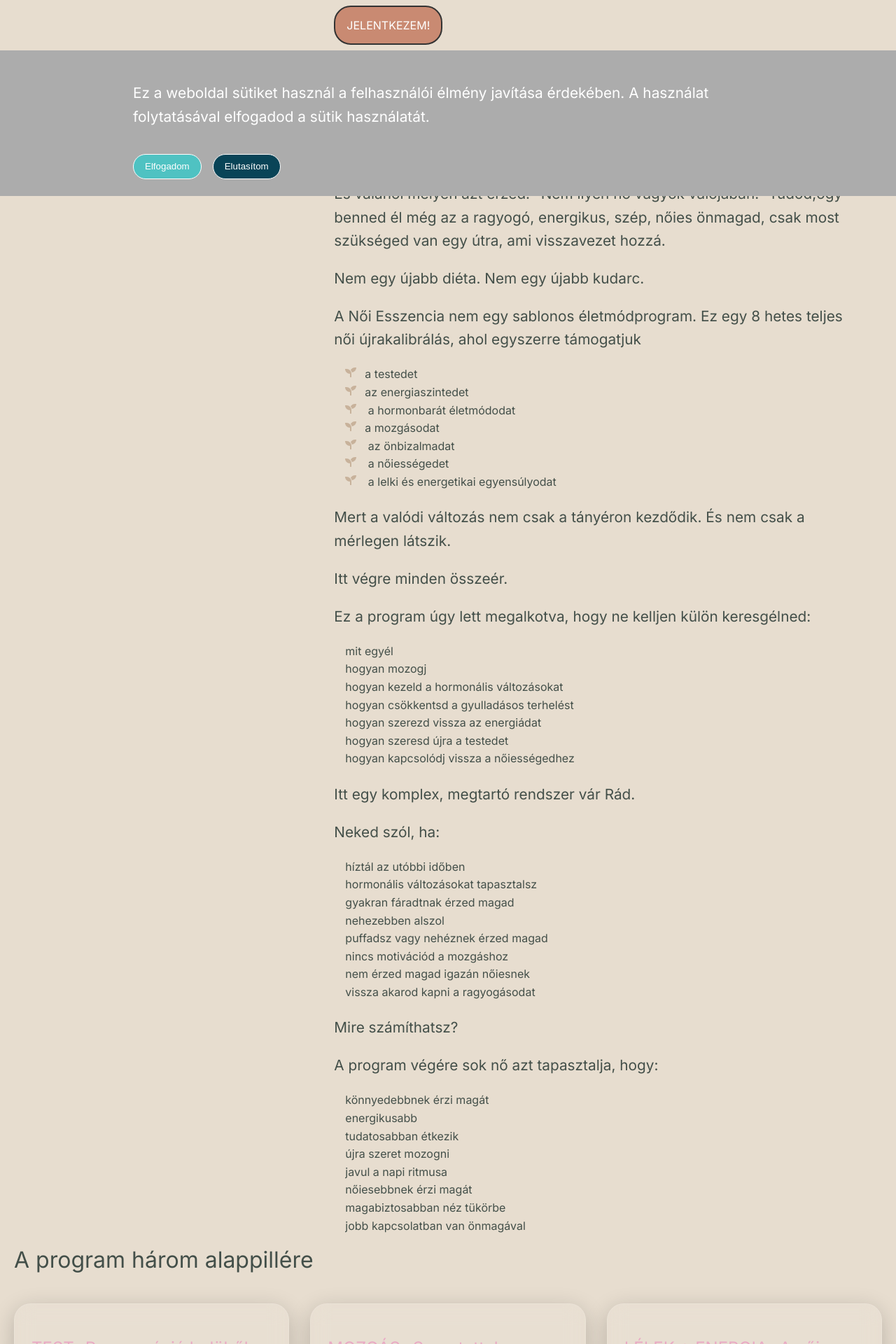
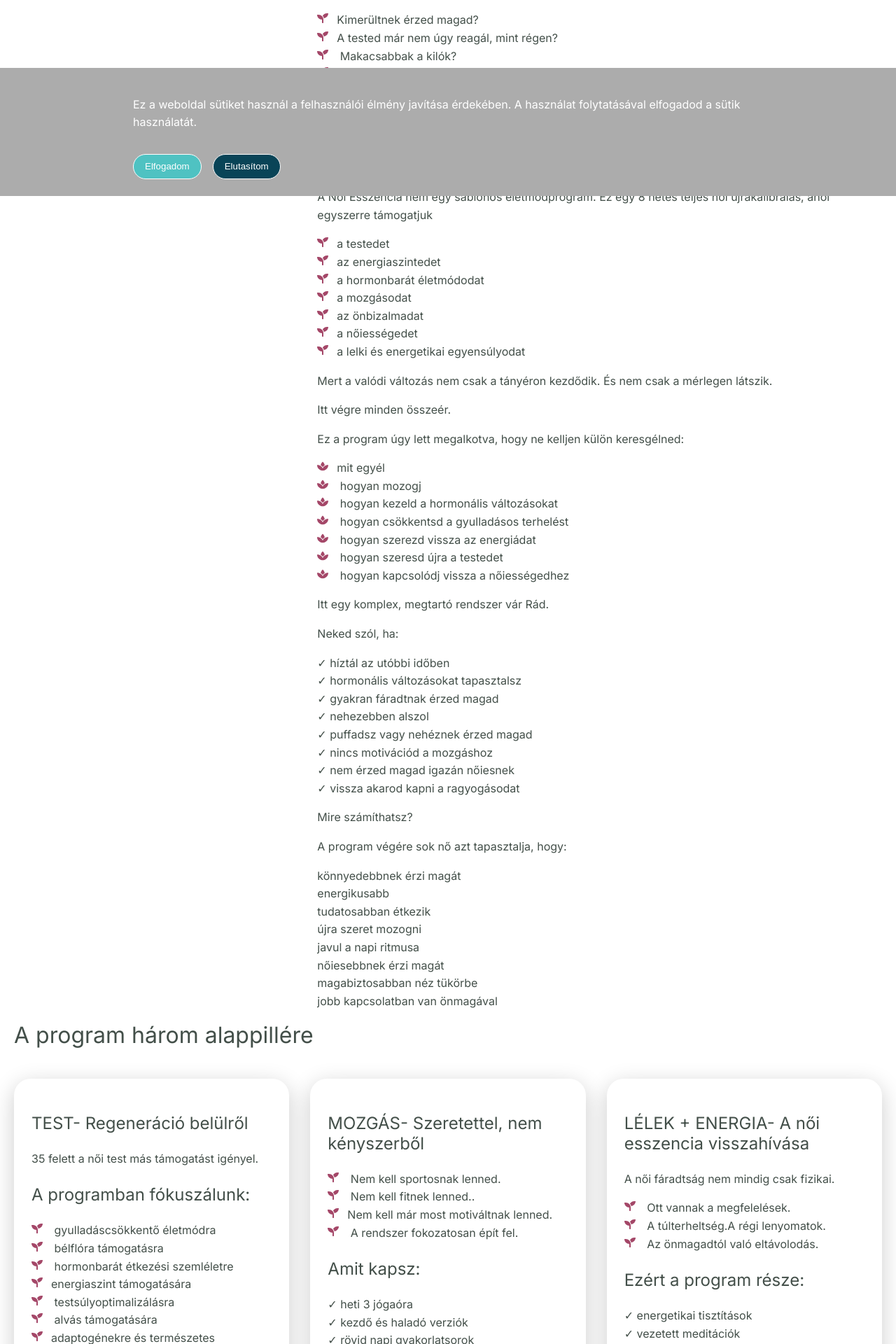
Before and after one commit to FlowWolfKft/KrisztinaZsovar, a React (Vite) app: page / in a window 1280 px wide. Shown: the part 520-2440 px from the top of the page at 70% size. Built offline with nearby package versions, Linux system fonts and the light colour scheme.

Commit message:
FAQ, About, Footer, Privacy oldalak kialakítása, css

```diff
--- a/src/App.jsx
+++ b/src/App.jsx
@@ -4,6 +4,8 @@ import { useEffect } from "react";
 import Layout from "./layout/Layout";
 import Home from "./pages/Home";
 import CookieBanner from "./components/CookieBanner";
+import About from "./components/About";
+import Privacy from "./components/Privacy";
 import ScrollToHash from "./components/ScrollToHash";
 import React from "react";
 
@@ -15,6 +17,8 @@ function App() {
       <Routes>
         <Route path="/" element={<Layout />}>
           <Route index element={<Home />} />
+          <Route path="about" element={<About />} />
+          <Route path="privacy" element={<Privacy />} />
         </Route>
       </Routes>
     </>
--- a/src/components/Description.jsx
+++ b/src/components/Description.jsx
@@ -1,6 +1,12 @@
 import React from "react";
 import { Link } from "react-router-dom";
-import { FaSeedling } from "react-icons/fa";
+import {
+  FaSpa,
+  FaBatteryHalf,
+  FaRegHeart,
+  FaSeedling,
+  FaUsers,
+} from "react-icons/fa";
 
 function Description() {
   return (
@@ -52,19 +58,20 @@ function Description() {
               az energiaszintedet
             </li>
             <li>
-              <FaSeedling className="icon" /> a hormonbarát életmódodat
+              <FaSeedling className="icon" />a hormonbarát életmódodat
             </li>
             <li>
               <FaSeedling className="icon" />a mozgásodat
             </li>{" "}
             <li>
-              <FaSeedling className="icon" /> az önbizalmadat
+              <FaSeedling className="icon" />
+              az önbizalmadat
             </li>{" "}
             <li>
-              <FaSeedling className="icon" /> a nőiességedet
+              <FaSeedling className="icon" />a nőiességedet
             </li>{" "}
             <li>
-              <FaSeedling className="icon" /> a lelki és energetikai
+              <FaSeedling className="icon" />a lelki és energetikai
               egyensúlyodat
             </li>
           </ul>
@@ -78,25 +85,46 @@ function Description() {
             Ez a program úgy lett megalkotva, hogy ne kelljen külön keresgélned:
           </p>
           <ul>
-            <li> mit egyél</li>
-            <li> hogyan mozogj</li>
-            <li> hogyan kezeld a hormonális változásokat</li>
-            <li> hogyan csökkentsd a gyulladásos terhelést</li>
-            <li> hogyan szerezd vissza az energiádat</li>
-            <li> hogyan szeresd újra a testedet</li>
-            <li> hogyan kapcsolódj vissza a nőiességedhez</li>
+            <li>
+              <FaSpa className="icon" />
+              mit egyél
+            </li>
+            <li>
+              <FaSpa className="icon" /> hogyan mozogj
+            </li>
+            <li>
+              {" "}
+              <FaSpa className="icon" /> hogyan kezeld a hormonális változásokat
+            </li>
+            <li>
+              {" "}
+              <FaSpa className="icon" /> hogyan csökkentsd a gyulladásos
+              terhelést
+            </li>
+            <li>
+              <FaSpa className="icon" /> hogyan szerezd vissza az energiádat
+            </li>
+            <li>
+              {" "}
+              <FaSpa className="icon" /> hogyan szeresd újra a testedet
+            </li>
+            <li>
+              {" "}
+              <FaSpa className="icon" /> hogyan kapcsolódj vissza a
+              nőiességedhez
+            </li>
           </ul>
           <p>Itt egy komplex, megtartó rendszer vár Rád.</p>
           <p>Neked szól, ha:</p>
           <ul>
-            <li> híztál az utóbbi időben</li>
-            <li> hormonális változásokat tapasztalsz</li>
-            <li> gyakran fáradtnak érzed magad</li>
-            <li> nehezebben alszol</li>
-            <li> puffadsz vagy nehéznek érzed magad</li>
-            <li> nincs motivációd a mozgáshoz</li>
-            <li> nem érzed magad igazán nőiesnek</li>
-            <li> vissza akarod kapni a ragyogásodat</li>
+            <li>✓ híztál az utóbbi időben</li>
+            <li>✓ hormonális változásokat tapasztalsz</li>
+            <li>✓ gyakran fáradtnak érzed magad</li>
+            <li>✓ nehezebben alszol</li>
+            <li>✓ puffadsz vagy nehéznek érzed magad</li>
+            <li>✓ nincs motivációd a mozgáshoz</li>
+            <li>✓ nem érzed magad igazán nőiesnek</li>
+            <li>✓ vissza akarod kapni a ragyogásodat</li>
           </ul>
           <p>Mire számíthatsz?</p>
           <p>A program végére sok nő azt tapasztalja, hogy:</p>
@@ -125,13 +153,30 @@ function Description() {
                 <h3>A programban fókuszálunk:</h3>
 
                 <ul>
-                  <li>✓ gyulladáscsökkentő életmódra</li>
-                  <li>✓ bélflóra támogatásra</li>
-                  <li>✓ hormonbarát étkezési szemléletre</li>
-                  <li>✓ energiaszint támogatására</li>
-                  <li>✓ testsúlyoptimalizálásra</li>
-                  <li>✓ alvás támogatására</li>
-                  <li>✓ adaptogénekre és természetes támogatásra</li>
+                  <li>
+                    <FaSeedling className="icon" /> gyulladáscsökkentő életmódra
+                  </li>
+                  <li>
+                    <FaSeedling className="icon" /> bélflóra támogatásra
+                  </li>
+                  <li>
+                    <FaSeedling className="icon" /> hormonbarát étkezési
+                    szemléletre
+                  </li>
+                  <li>
+                    <FaSeedling className="icon" />
+                    energiaszint támogatására
+                  </li>
+                  <li>
+                    <FaSeedling className="icon" /> testsúlyoptimalizálásra
+                  </li>
+                  <li>
+                    <FaSeedling className="icon" /> alvás támogatására
+                  </li>
+                  <li>
+                    <FaSeedling className="icon" />
+                    adaptogénekre és természetes támogatásra
+                  </li>
                 </ul>
               </div>
 
--- /dev/null
+++ b/src/components/FAQ.jsx
@@ -0,0 +1,60 @@
+import React from "react";
+import { useState } from "react";
+import { Link } from "react-router-dom";
+import { FaSeedling } from "react-icons/fa";
+
+function FAQ() {
+  const faqs = [
+    {
+      question: "Mi van, ha teljesen kezdő vagyok?",
+      answer:
+        "A programot úgy alakítottam ki, hogy minden szinten könnyen követhető legyen, akkor is, ha évek óta jógázol, akkor is, ha utoljára tesi órán mozogtál. A részvétel kortól és edzettségtől független.",
+    },
+    {
+      question: "Mi van, ha nincs időm?",
+      answer:
+        "A rendszer úgy lett kialakítva, hogy beépíthető legyen a való életbe.",
+    },
+    {
+      question: "Mi van, ha lemaradok az élőkről",
+      answer: "Minden visszanézhető, így, ha lemaradtál, könnyen pótolhatod.",
+    },
+    {
+      question: "Mi van, ha sosem jógáztam?",
+      answer:
+        "Semmi gond. Lesznek egyszerű, kezdő, 10 perces mozgások, amik elindítanak. ",
+    },
+    {
+      question: "Mi van, ha hormonálisan kibillentnek érzem magam?",
+      answer:
+        "A program egyik fő célja, hogy ezeket a diszkomfrotokat átdolgozzuk, a hormonális és lelki egyensúlyunkat megteremtsük.",
+    },
+  ];
+
+  const [openIndex, setOpenIndex] = useState(null);
+
+  return (
+    <section className="content-box faq-section">
+      <h2>Gyakori kérdések</h2>
+
+      {faqs.map((faq, index) => (
+        <div key={index} className="faq-item">
+          <button
+            className="faq-question"
+            onClick={() => setOpenIndex(openIndex === index ? null : index)}
+          >
+            <span>{faq.question}</span>
+            <span className="sign">{openIndex === index ? "−" : "+"}</span>
+          </button>
+
+          {openIndex === index && (
+            <div className="faq-answer">
+              <p>{faq.answer}</p>
+            </div>
+          )}
+        </div>
+      ))}
+    </section>
+  );
+}
+export default FAQ;
--- /dev/null
+++ b/src/components/FeedBack.jsx
@@ -0,0 +1,27 @@
+import React from "react";
+import { Link } from "react-router-dom";
+import { FaSeedling } from "react-icons/fa";
+
+function FeedBack() {
+  return (
+    <div className="content-box">
+      <h1>Vélemények, visszajelzések</h1>
+      <p>
+        „Ebben az elfogadó, megengedő, mégis kitartó közösségben nagyon élvezem
+        a folyamatot.”
+      </p>
+      <p> „Mekkora megtartó ereje van egy közösségnek.”</p>
+      <p>
+        „Annyira finom, őszinte, lágy és tele önszeretettel minden mozdulat.” -
+        Viktória
+      </p>
+      <p>„Újra rátaláltam a jógára általad.” - Mariann</p>
+      <p>„Imádok veled jógázni.”</p>
+      <p>
+        „A recept, amit megosztottál, isteni. Már többször elkészítettem.” -
+        Mariann
+      </p>
+    </div>
+  );
+}
+export default FeedBack;
--- a/src/components/NavBar.jsx
+++ b/src/components/NavBar.jsx
@@ -24,7 +24,7 @@ function Navbar() {
           <nav id="main-menu" className={isOpen ? "nyitva" : ""}>
             <ul>
               <li>
-                <Link to="/" onClick={() => setIsOpen(false)}>
+                <Link to="/About" onClick={() => setIsOpen(false)}>
                   Rólam
                 </Link>
               </li>
--- /dev/null
+++ b/src/components/Privacy.jsx
@@ -0,0 +1,11 @@
+import React from "react";
+import { Link } from "react-router-dom";
+import { FaSeedling } from "react-icons/fa";
+
+function Privacy() {
+  return (<h1>Ez itt az Adatkezlési</h1>
+
+
+
+  );}
+export default Privacy;
--- a/src/pages/Home.jsx
+++ b/src/pages/Home.jsx
@@ -3,6 +3,8 @@ import Hero from "../components/Hero";
 import Description from "../components/Description";
 import WhyCreate from "../components/WhyCreate";
 import Prices from "../components/Prices";
+import FAQ from "../components/FAQ";
+import FeedBack from "../components/FeedBack";
 function Home() {
   return (
     <>
@@ -10,6 +12,8 @@ function Home() {
       <Description></Description>
       <WhyCreate></WhyCreate>
       <Prices></Prices>
+      <FAQ></FAQ>
+      <FeedBack></FeedBack>
     </>
   );
 }
--- a/src/privacy.css
+++ b/src/privacy.css
@@ -22,9 +22,7 @@
 *:after {
   box-sizing: border-box;
 }
-h3 {
-  color: var(--pink);
-}
+
 #gdprcontent a {
   word-break: break-word;
 }
--- a/src/style.css
+++ b/src/style.css
@@ -13,6 +13,8 @@
   --medium-beige: #cbbba0;
   --soft-beige: #e7ddcf;
   --terrakotta: #c98a72;
+  --simply-red: #a44768;
+  --beige: #c8b29b;
   --radius: 0.5rem;
 }
 *,
@@ -43,7 +45,7 @@ body {
   font-family: "inter", sans-serif;
   overflow-x: hidden;
   color: var(--body-text);
-  background: var(--soft-beige);
+  background: white;
 }
 h1,
 h2,
@@ -71,7 +73,7 @@ h3 {
 }
 p {
   font-family: inter;
-  font-size: 1.3rem;
+  font-size: 1rem;
 
   line-height: 1.6;
 }
@@ -84,7 +86,7 @@ a:hover {
   color: var(--dark-beige);
 }
 .icon {
-  color: #c8b29b;
+  color: var(--simply-red);
   flex-shrink: 0;
   margin-right: 12px;
 }
@@ -103,6 +105,9 @@ a:hover {
 }
 .card:hover {
   transform: translateY(-8px);
+}
+ul {
+  padding-left: 0px;
 }
 /*.services-btn {
   display: inline-block;
@@ -129,13 +134,13 @@ ul li {
   line-height: 1.6rem;
 }
 
-.features {
+/*.features {
   list-style: none;
   padding: 0;
 }
 .features li {
   position: relative;
-  /* padding-left: 1.8rem; */
+  /* padding-left: 1.8rem;
   margin-bottom: 0.8rem;
 }
 .features li::before {
@@ -145,36 +150,34 @@ ul li {
   top: 0;
   color: #4fc2c2;
   font-weight: 700;
-}
+}*/
 /*#region Contact-Form */
 .contact-btn {
   display: inline-block;
-  padding: 1rem 1rem;
-  color: #fff;
-  background-color: var(--terrakotta);
+  padding: 0.6rem;
+  color: var(--title);
+  background-color: transparent;
   text-transform: uppercase;
-  border: 2px solid #333333;
+  border: 2px solid var(--medium-beige);
   border-radius: 24px;
-  /*font-family: inherit;
+  font-family: inherit;
   font-size: inherit;
   line-height: 1;
-  transition: transform 0.2s ease;*/
+  transition: transform 0.2s ease;
   margin-bottom: 2rem;
 }
 .contact-btn:hover,
 .contact-form button:hover {
-  padding: 1rem 1rem;
-  color: var(--homok);
+  padding: 0.8rem;
+  color: var(--terrakotta);
   background-color: transparent;
-  box-shadow:
-    inset 0 1px 1px rgba(255, 255, 255, 0.12),
-    0 6px 14px rgba(203, 44, 190, 0.25);
+  box-shadow: var(--shadow-soft);
   transition: all 0.25s ease;
-  border: 2px solid var(--dark-pink);
+  border: 2px solid var(--terrakotta);
   border-radius: 32px;
-  /*font-family: inherit;
+  font-family: inherit;
   font-size: inherit;
-  line-height: 1;*/
+  line-height: 1;
   transform: scale(1.1);
 }
 .popup-overlay {
@@ -220,12 +223,12 @@ a.button {
 .hero {
   overflow: hidden;
 }
-.hero p {
+/*.hero p {
   padding: 0 24px;
 }
 .hero .contact-btn {
   margin-left: 1.5rem;
-}
+}*/
 
 .about-img {
   border-radius: 12px;
@@ -346,23 +349,62 @@ a.button {
 .pl-select .pl__option--is-focused {
   background: var(--homok);
 }
+
+/*FAQ*/
+
+.faq-item {
+  padding: 1.2rem 0;
+  box-shadow: var(--shadow-soft);
+  margin-bottom: 1.5rem;
+  border-radius: 18px;
+}
+
+.faq-question {
+  display: flex;
+  justify-content: space-between;
+  align-items: center;
+  padding: 1rem;
+  cursor: pointer;
+  background: transparent;
+  font-size: 1.1rem;
+  font-weight: 400;
+  border: none;
+
+  text-align: left;
+}
+.faq-question:hover {
+  color: var(--terrakotta);
+}
+.sign {
+  padding-left: 24px;
+}
+
+.faq-answer {
+  margin-top: 1rem;
+  line-height: 1.7;
+  color: var(--brown);
+  padding-left: 1rem;
+}
 footer {
   z-index: 999;
   backdrop-filter: blur(12px);
-  border-top: 1px solid rgba(255, 255, 255, 0.08);
+
+  /*border-top: 1px solid rgba(255, 255, 255, 0.8);*/
+  box-shadow: var(--shadow-soft);
   position: relative;
   color: var(--body-text);
   text-align: center;
   overflow: hidden;
   font: smaller;
+  padding: 2rem 0;
 }
-
 footer a {
   color: var(--body-text);
-  margin-top: 2rem;
+  transition: 0.3s;
 }
 footer a:hover {
   color: var(--medium-beige);
+  transform: translateY(-2px);
 }
 footer p {
   margin-top: 2rem;
@@ -389,9 +431,6 @@ footer p {
 }
 .social-icons a:hover {
   transform: translateY(-2px);
-}
-.footer-links {
-  margin-top: 2rem;
 }
 .cookie-banner {
   position: fixed;
```
Also changed, not shown: src/components/About.jsx (added, +56 -0 lines), src/components/Footer.jsx (+13 -10 lines).
